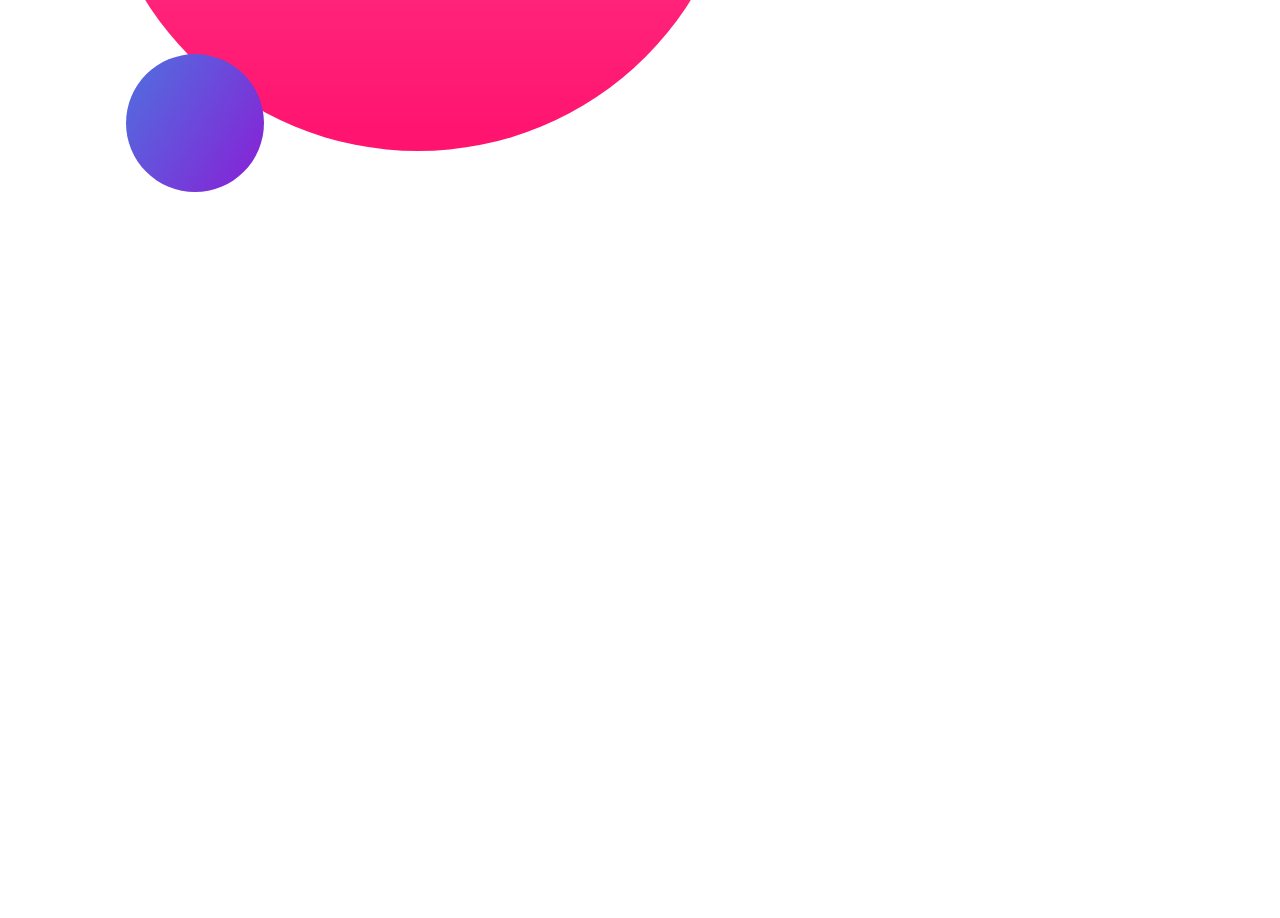
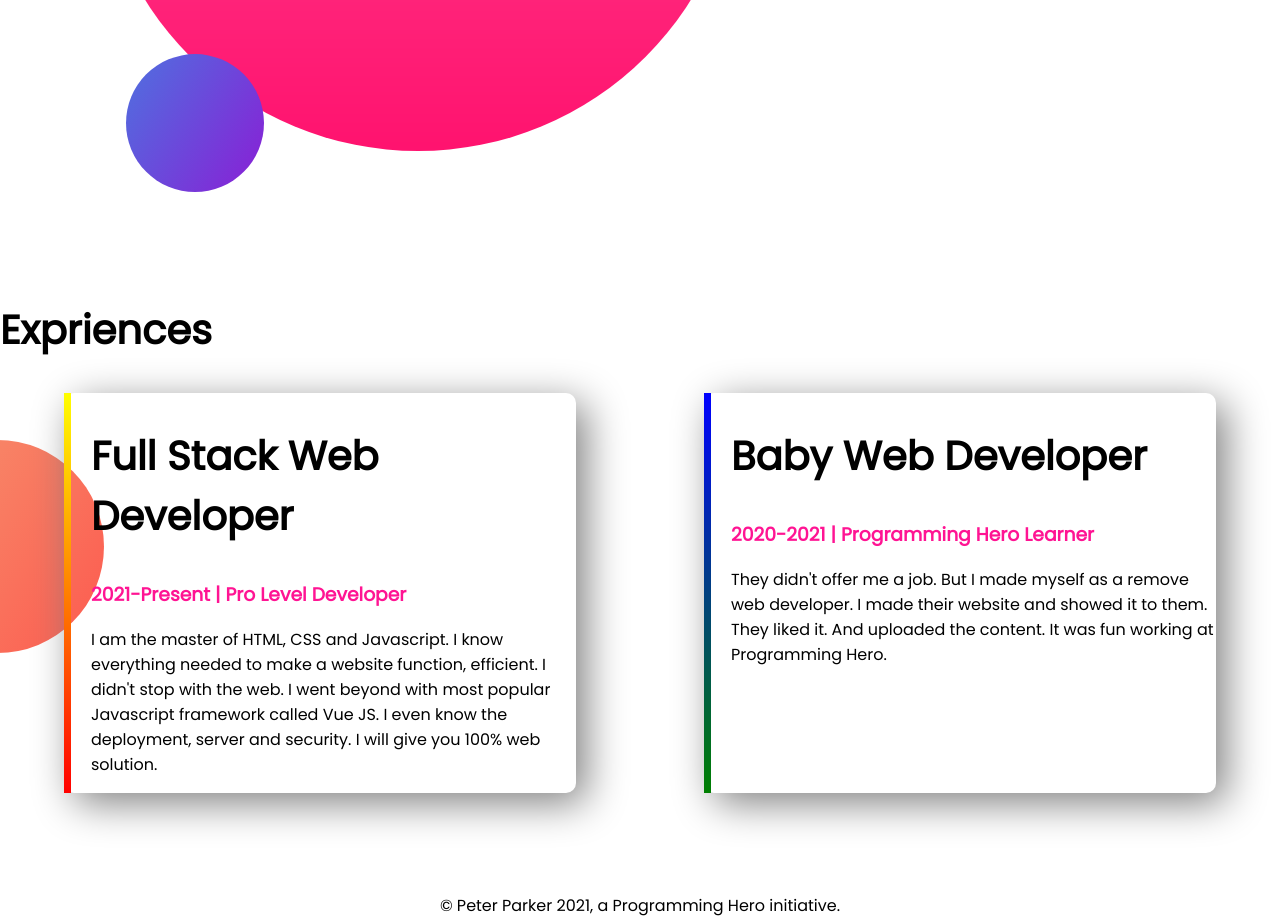
Before and after one commit to mdbinmokhtar/reset-portfolio, a plain HTML site: page index.html in a window 1280 px wide. Shown: the part 1429-2347 px from the top of the page. Before the commit the page ends 1729 px from the top, so only its background shows below. Drawn offline with Linux system fonts and the light colour scheme.

Commit message:
complete portfolio

```diff
--- a/index.html
+++ b/index.html
@@ -12,7 +12,7 @@
     <title>My portfolio</title>
 
 <body>
-    <section class="first-banner">
+    <section class="first-banner flaxible-container">
         <div class="half-width">
             <h1>Welcome</h1>
             <h2>This is <span class="color-highlight">Mohammad's</span> World</h2>
@@ -27,7 +27,7 @@
         </div>
         <div class="half-width half-width-img"><img src="images/my-bg.png" alt=""></div>
     </section>
-    <section class="dream-area">
+    <section class="dream-area flaxible-container">
         <div class="half-width half-width-img"><img src="images/my-bg2.png" alt=""></div>
         <div class="half-width">
             <h2>Dream Big</h2>
@@ -40,6 +40,29 @@
 
         </div>
     </section>
+    <section class="exprience-banner">
+        <h2>Expriences</h2>
+        <div class="flaxible-container">
+            <div id="web-exprience" class="half-width exprienc-item">
+                <h2>Full Stack Web Developer</h2>
+                <h3 class="color-highlight">2021-Present | Pro Level Developer</h3>
+                <p>
+                    I am the master of HTML, CSS and Javascript. I know everything needed to make a website function,
+                    efficient. I didn't stop with the web. I went beyond with most popular Javascript framework called
+                    Vue JS. I even know the deployment, server and security. I will give you 100% web solution.
+                </p>
+            </div>
+            <div id="full-stack" class="half-width exprienc-item">
+                <h2>Baby Web Developer</h2>
+                <h3 class="color-highlight">2020-2021 | Programming Hero Learner</h3>
+                <p>
+                    They didn't offer me a job. But I made myself as a remove web developer. I made their website and
+                    showed it to them. They liked it. And uploaded the content. It was fun working at Programming Hero.
+                </p>
+            </div>
+        </div>
+    </section>
+    <footer>© Peter Parker 2021, a Programming Hero initiative.</footer>
 
 </body>
 
--- a/style.css
+++ b/style.css
@@ -2,7 +2,7 @@ body{
     font-family: 'Poppins', sans-serif;
     margin: 0%;
 }
-section{
+.flaxible-container{
     display: flex;
     margin-bottom: 100px;
 }
@@ -40,3 +40,29 @@ h2{
     background-repeat: no-repeat;
     background-position: right;
 }
+.exprience-banner{
+    background-image: url(images/exp-bg.png);
+    background-repeat: no-repeat;
+    background-position: left;
+}
+.exprienc-item{
+    box-shadow: 10px 10px 40px gray;
+    border-radius: 10px;
+    width: 40%;
+    margin-left: 5%;
+    margin-right: 5%;
+    padding-left: 20px;
+}
+#web-exprience{
+    border-left: 7px solid;
+    border-image: linear-gradient(yellow,red);
+    border-image-slice: 1;
+}
+#full-stack{
+    border-left: 7px solid;
+    border-image: linear-gradient(blue,green);
+    border-image-slice: 1;
+}
+footer{
+    text-align: center;
+}
```
